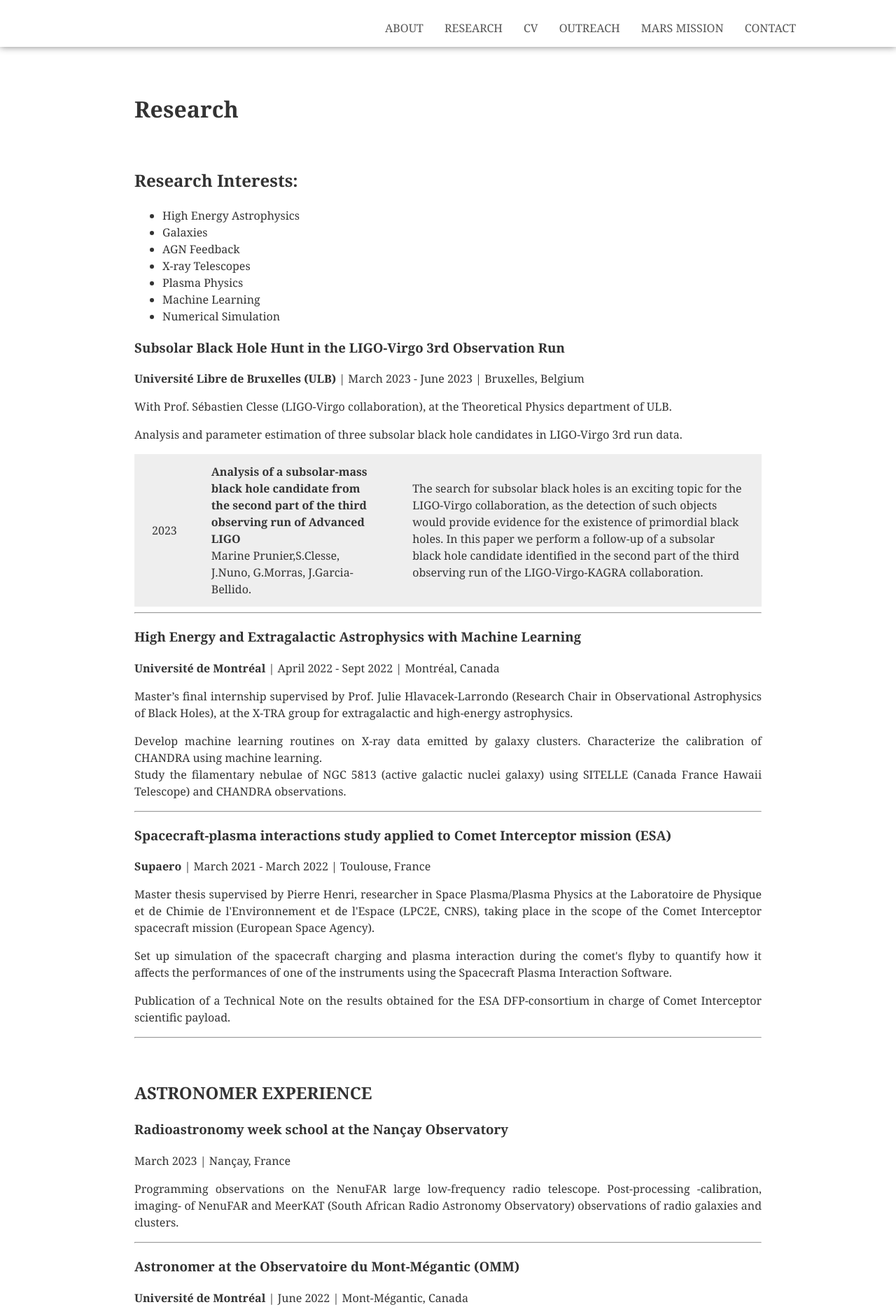
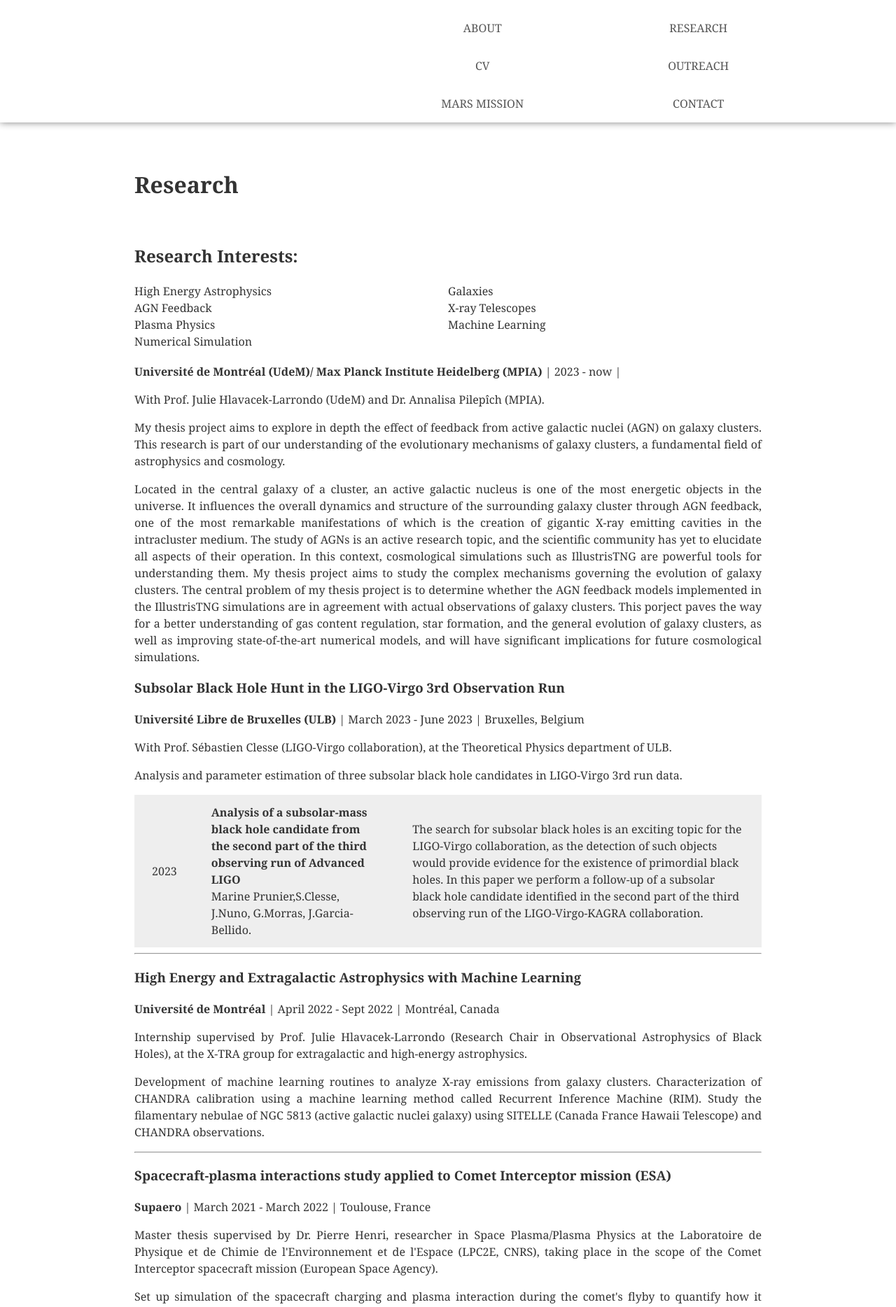
Before and after one commit to MarinePrunier/MarinePrunier.github.io, a Jekyll site: the page built from research.html, in a window 1280 px wide. Shown: the part 420-2288 px from the top of the page at 70% size. Built offline with Jekyll 4.4.1, drawn with Linux system fonts in a browser that asks for light colours.

Commit message:
updates global

```diff
--- a/cv.html
+++ b/cv.html
@@ -18,6 +18,3 @@ My full CV is here: <a href="/docs/MP_CV.pdf" target="_blank">CV</a>
   <tr><td>2020 - 2022</td><td> Master of Science in Aerospace Engineering (Toulouse, France)</td></tr>
   <tr><td>2016 - 2020</td><td> Bachelor of Science in Physics at EPFL (Lausanne, Switzerland)</td></tr>
 </table>
-
-
-<img src="images/outreach/epfl.jpg" alt="">
--- a/outreach.html
+++ b/outreach.html
@@ -3,7 +3,7 @@ title: Public outreach
 layout: default
 permalink: outreach/
 
-header-image: /images/outreach/aot_montreal.jpg
+header-image: /images/main/vulga_ecoles_1.jpeg
 ---
 <h1>Outreach</h1><!DOCTYPE html>
 <html lang="en">
--- a/research.html
+++ b/research.html
@@ -3,7 +3,7 @@ title: Research
 layout: default
 permalink: research/
 
-header-image: images/main/TNG.jpeg
+header-image: ../images/main/TNG.jpeg
 ---
 
 <h1>Research</h1>
@@ -13,6 +13,20 @@ header-image: images/main/TNG.jpeg
         <meta charset="UTF-8">
         <meta name="viewport" content="width=device-width, initial-scale=1.0">
         <title>Research</title>
+
+        <style>
+            /* Add this style to create two columns */
+            ul {
+                list-style-type: none;
+                padding: 0;
+                display: flex;
+                flex-wrap: wrap;
+            }
+
+            li {
+                width: 50%; /* Adjust the width as needed */
+            }
+        </style>
     </head>
     <body>
 
@@ -26,6 +40,32 @@ header-image: images/main/TNG.jpeg
             <li>Machine Learning</li>
             <li>Numerical Simulation</li>
         </ul>
+
+
+    <h3> </h3>
+    <p><strong>Université de Montréal (UdeM)/ Max Planck Institute Heidelberg (MPIA) </strong> | 2023 - now |</p>
+    <p> With Prof. Julie Hlavacek-Larrondo (UdeM) and Dr. Annalisa Pilepîch (MPIA).</p>
+    <p>
+        My thesis project aims to explore in depth the effect of feedback from active galactic nuclei (AGN) on
+        galaxy clusters. This research is part of our understanding
+        of the evolutionary mechanisms of galaxy clusters, a fundamental field of astrophysics and cosmology.
+        <p>
+        </p>
+        Located in the central galaxy of a cluster, an active galactic nucleus is one of the most energetic objects in the universe.
+        It influences the overall dynamics and structure of the surrounding galaxy cluster through AGN feedback,
+        one of the most remarkable manifestations of which is the creation of gigantic X-ray emitting cavities
+        in the intracluster medium. The study of AGNs is an active research topic, and the scientific community
+        has yet to elucidate all aspects of their operation. In this context, cosmological simulations such as
+        IllustrisTNG are powerful tools for understanding them.
+
+        My thesis project aims to study the complex mechanisms governing the evolution of galaxy clusters.
+        The central problem of my thesis project is to determine whether the AGN feedback models
+        implemented in the IllustrisTNG simulations are in agreement with actual observations of galaxy clusters.
+        This porject paves the way for a better understanding of gas content regulation, star formation,
+         and the general evolution of galaxy clusters, as well as improving state-of-the-art numerical models,
+          and will have significant implications for
+        future cosmological simulations.
+    </p>
 
     <h3>Subsolar Black Hole Hunt in the LIGO-Virgo 3rd Observation Run</h3>
     <p><strong>Université Libre de Bruxelles (ULB)</strong> | March 2023 - June 2023 | Bruxelles, Belgium</p>
@@ -47,15 +87,18 @@ header-image: images/main/TNG.jpeg
 
     <h3>High Energy and Extragalactic Astrophysics with Machine Learning</h3>
     <p><strong>Université de Montréal</strong> | April 2022 - Sept 2022 | Montréal, Canada</p>
-    <p>Master’s final internship supervised by Prof. Julie Hlavacek-Larrondo (Research Chair in Observational Astrophysics of Black Holes), at the X-TRA group for extragalactic and high-energy astrophysics.</p>
-    <p>Develop machine learning routines on X-ray data emitted by galaxy clusters. Characterize the calibration of CHANDRA using machine learning. <br>
-    Study the filamentary nebulae of NGC 5813 (active galactic nuclei galaxy) using SITELLE (Canada France Hawaii Telescope) and CHANDRA observations.</p>
+    <p>Internship supervised by Prof. Julie Hlavacek-Larrondo (Research Chair in Observational Astrophysics of Black Holes), at the X-TRA group for extragalactic and high-energy astrophysics.</p>
+    <p> Development of machine learning routines to analyze X-ray emissions from galaxy clusters.
+    Characterization of CHANDRA calibration using a machine learning method called Recurrent Inference Machine (RIM).
+    Study the filamentary nebulae of NGC 5813 (active galactic nuclei galaxy) using SITELLE
+    (Canada France Hawaii Telescope) and CHANDRA observations.</p>
 
     <hr>
 
     <h3>Spacecraft-plasma interactions study applied to Comet Interceptor mission (ESA)</h3>
     <p><strong>Supaero</strong> | March 2021 - March 2022 | Toulouse, France</p>
-    <p>Master thesis supervised by Pierre Henri, researcher in Space Plasma/Plasma Physics at the Laboratoire de Physique et de Chimie de l'Environnement et de l'Espace (LPC2E, CNRS), taking place in the scope of the Comet Interceptor spacecraft mission (European Space Agency).</p>
+    <p>Master thesis supervised by Dr. Pierre Henri, researcher in Space Plasma/Plasma Physics at the Laboratoire de Physique et de Chimie de l'Environnement et de l'Espace (LPC2E, CNRS),
+        taking place in the scope of the Comet Interceptor spacecraft mission (European Space Agency).</p>
     <p>Set up simulation of the spacecraft charging and plasma interaction during the comet's flyby to quantify how it affects the performances of one of the instruments using the Spacecraft Plasma Interaction Software.</p>
     <p>Publication of a Technical Note on the results obtained for the ESA DFP-consortium in charge of Comet Interceptor scientific payload.</p>
 
@@ -79,9 +122,7 @@ header-image: images/main/TNG.jpeg
         <h3>Astronomer at the Observatoire du Mont-Mégantic (OMM)</h3>
         <p><strong>Université de Montréal</strong> | June 2022 | Mont-Mégantic, Canada</p>
         <p>Support astronomer at the observatory for eight nights, assist in the collection of observational data using the 1.6m telescope situated in the Canadian nature-preserved Mont Mégantic.</p>
-         <!-- Image tag with the source (src) attribute pointing to your image file -->
         <img src="images/astronomy/OMM_28.jpeg" alt="">
-
         <p>Familiarisation with astronomical methods and the use of PESTO (exoplanet search) and CPAPIR (infrared observations) under the supervision of the night technician and astronomer.</p>
 
         <hr>
```
Also changed, not shown: index.html (+22 -5 lines), mars_mission.html (+56 -19 lines). Lines whose indentation alone changed are shown as unchanged.
